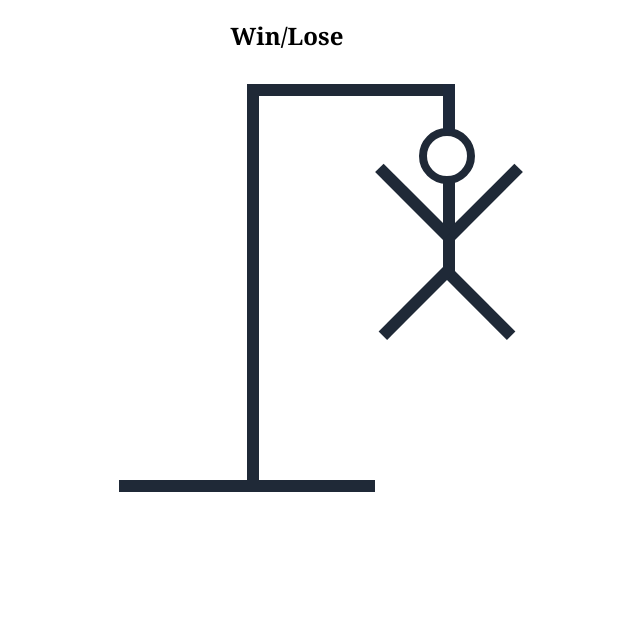
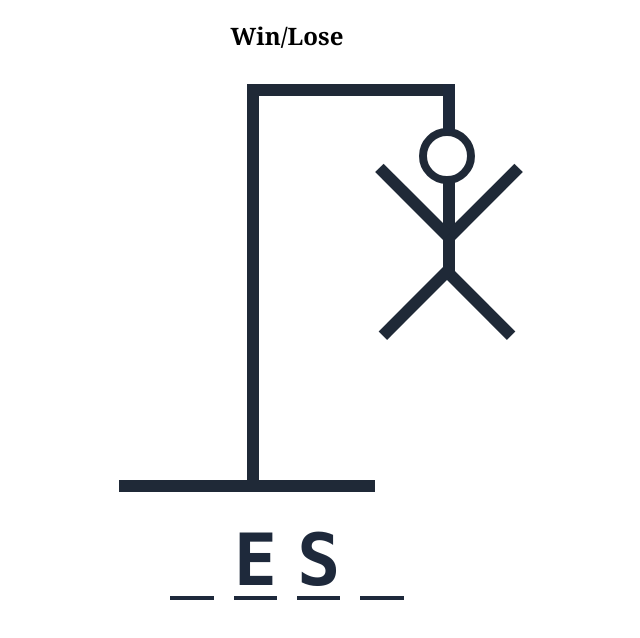
Before and after one commit to nemanja85/hangman, a React (Vite) app: page / in a window 1280 px wide. Shown: the top 638 px of the page, without its empty margins (353-993 px from the left). Built offline with nearby package versions, Linux system fonts and the light colour scheme.

Commit message:
feat: Added component for letters

```diff
--- a/src/App.tsx
+++ b/src/App.tsx
@@ -1,5 +1,6 @@
 import { useState } from 'react';
 import { HangmanDrawing } from './components/HangmanDrawing';
+import { HangmanWord } from './components/HangmanWord';
 import words from './wordList.json';
 
 function App() {
@@ -10,6 +11,7 @@ function App() {
     <div className="flex items-center flex-col gap-8 m-w-[800px] font-serif font-normal py-5 mx-auto my-0">
       <div className="text-2xl font-semibold text-center">Win/Lose</div>
       <HangmanDrawing />
+      <HangmanWord />
     </div>
   );
 }
--- /dev/null
+++ b/src/components/HangmanWord.tsx
@@ -0,0 +1,19 @@
+export function HangmanWord() {
+  const word = 'test';
+  const guessedLetters = ['e', 'n', 's', 'm', 'p'];
+  return (
+    <div className="flex gap-5 font-mono font-bold uppercase text-7xl text-slate-800">
+      {word.split('').map((letter, idx) => (
+        <span className="border-b-4 border-solid border-slate-800" key={idx}>
+          <span
+            style={{
+              visibility: guessedLetters.includes(letter) ? 'visible' : 'hidden',
+            }}
+          >
+            {letter}
+          </span>
+        </span>
+      ))}
+    </div>
+  );
+}
```
